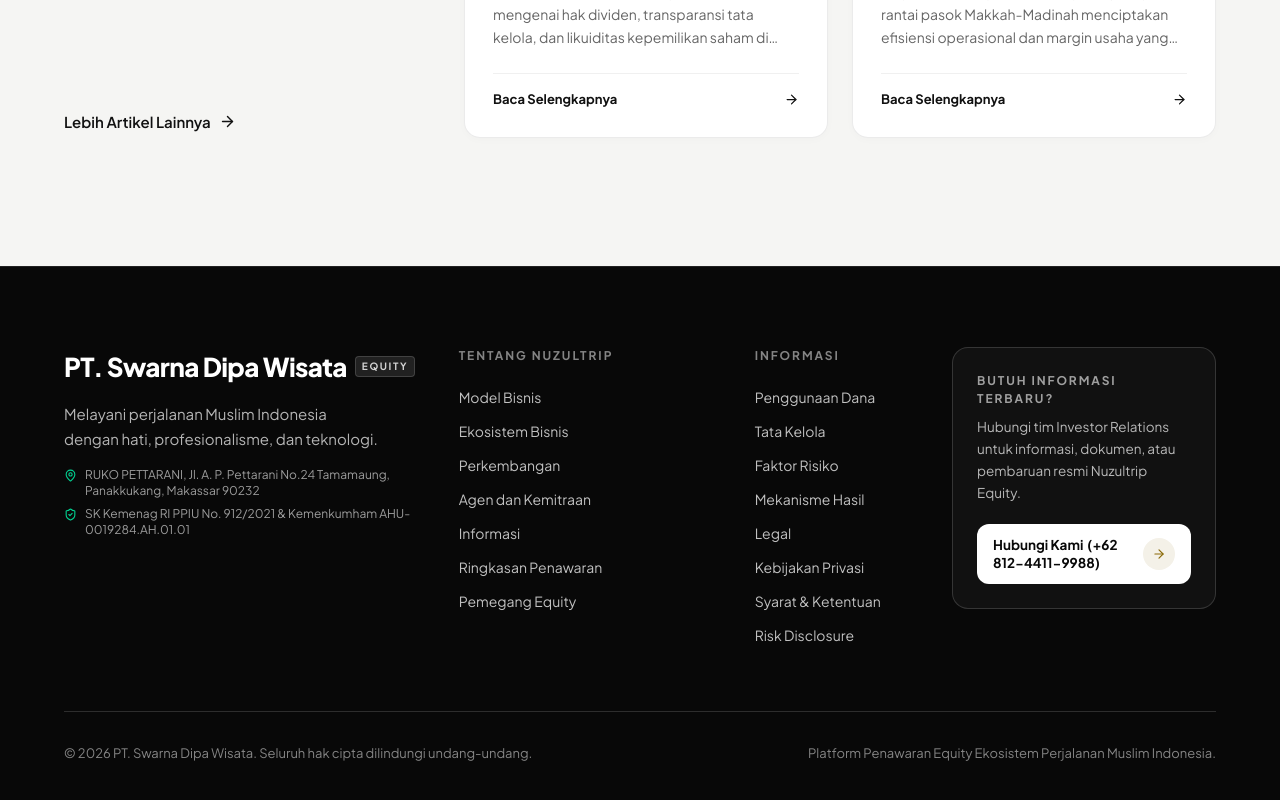
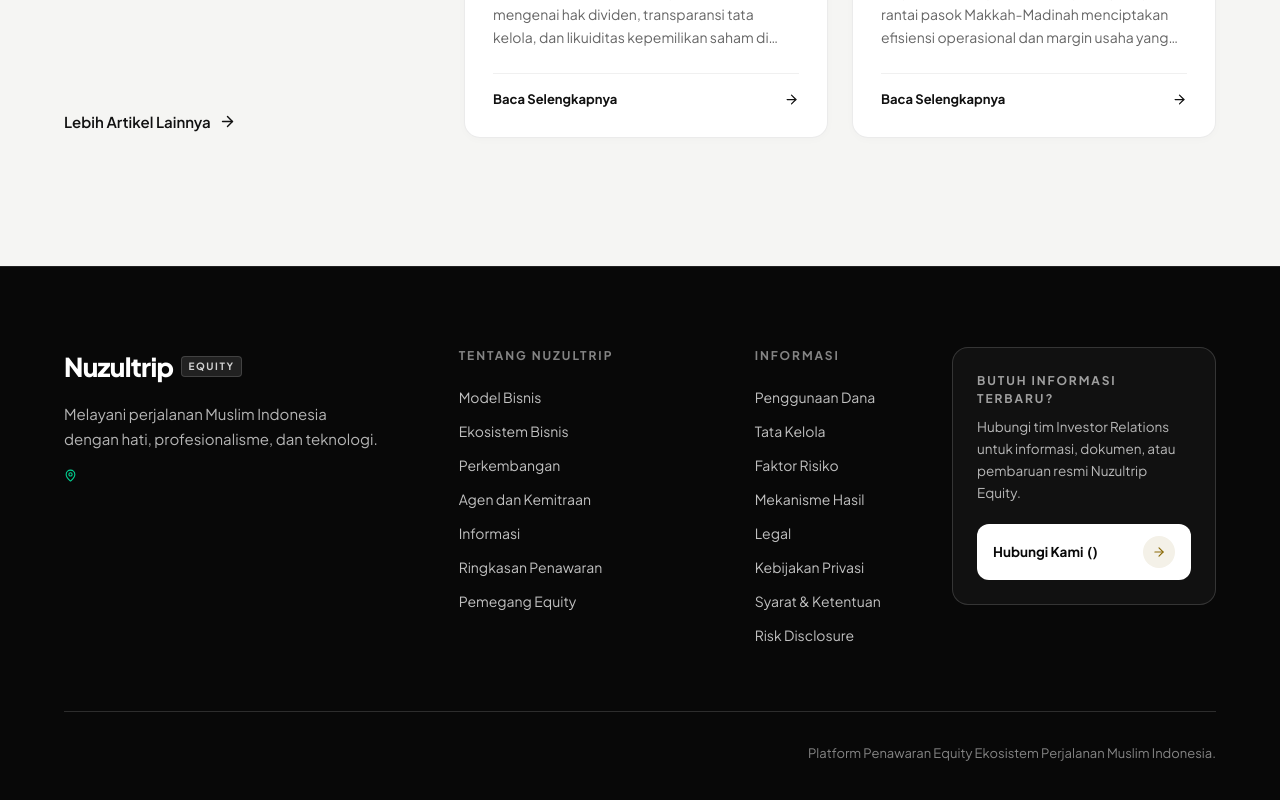
Before and after one commit to ayobisnisumrah-maker/Nuzultrip-Equity-V2, a React (Vite) app: page / in a window 1280 px wide. Shown: the part 9637-10437 px from the top of the page. Built offline with nearby package versions, Linux system fonts and the light colour scheme; no server answers; the database is empty.

Commit message:
refactor: remove localStorage authority from public footer identity

```diff
--- a/src/components/layout/Footer.tsx
+++ b/src/components/layout/Footer.tsx
@@ -1,7 +1,6 @@
 import React, { useState, useEffect } from 'react';
 import { ArrowRight, Instagram, Facebook, Disc as TikTokIcon, Phone, Mail, MapPin, ShieldCheck } from 'lucide-react';
 import { Container } from './Container';
-import { realtimeStore, PortalSettings } from '../../services/realtimeStore';
 import { loadPublicHome } from '../../services/publicPortalService';
 import { supabase } from '../../lib/supabase';
 
@@ -14,9 +13,6 @@ interface FooterProps {
 export const Footer: React.FC<FooterProps> = ({
   onOpenDetail,
 }) => {
-  const [settings, setSettings] = useState<PortalSettings>(() =>
-    realtimeStore.getPortalSettings()
-  );
   const [logoUrl, setLogoUrl] = useState('');
   const [cms, setCms] = useState<any>(null);
 
@@ -28,18 +24,10 @@ export const Footer: React.FC<FooterProps> = ({
     return()=>{active=false;if(channel&&supabase)void supabase.removeChannel(channel)};
   }, []);
 
-  useEffect(() => {
-    const update = () => {
-      setSettings(realtimeStore.getPortalSettings());
-    };
-    const unsub = realtimeStore.subscribe(update);
-    return () => unsub();
-  }, []);
-
   const normalizeLinks=(value:any,fallback:string[])=>Array.isArray(value)&&value.length?value.map((x:any)=>typeof x==='string'?{label:x}:{label:String(x?.label||''),href:String(x?.href||'')}):fallback.map(label=>({label}));
   const tentangLinks=normalizeLinks(cms?.footer_about_links,['Model Bisnis','Ekosistem Bisnis','Perkembangan','Agen dan Kemitraan','Informasi','Ringkasan Penawaran','Pemegang Equity']);
   const infoLinks=normalizeLinks(cms?.footer_info_links,['Penggunaan Dana','Tata Kelola','Faktor Risiko','Mekanisme Hasil','Legal','Kebijakan Privasi','Syarat & Ketentuan','Risk Disclosure']);
-  const contactPhone=String(cms?.contact_phone||settings.contactPhone||'');
+  const contactPhone=String(cms?.contact_phone||'');
   const socials=cms?.socials||{};
 
   return (
@@ -52,7 +40,7 @@ export const Footer: React.FC<FooterProps> = ({
             <div>
               <div className="flex items-center mb-4">
                 {logoUrl ? <img src={logoUrl} alt="Nuzultrip Equity" className="h-10 sm:h-11 w-auto max-w-[220px] object-contain" /> : <>
-                  <span className="text-[24px] sm:text-[26px] font-extrabold tracking-tight text-white">{settings.companyName.split('(')[0].trim() || 'Nuzultrip'}</span>
+                  <span className="text-[24px] sm:text-[26px] font-extrabold tracking-tight text-white">{cms?.company_name || 'Nuzultrip'}</span>
                   <span className="ml-2 text-[10px] font-bold uppercase tracking-[0.16em] px-1.5 py-0.5 rounded bg-white/10 text-white/80 border border-white/15">Equity</span>
                 </>}
               </div>
@@ -63,12 +51,12 @@ export const Footer: React.FC<FooterProps> = ({
               <div className="mt-4 text-xs text-white/60 space-y-1.5">
                 <div className="flex items-start gap-2">
                   <MapPin size={13} className="text-emerald-400 shrink-0 mt-0.5" />
-                  <span className="leading-snug">{cms?.company_address || settings.companyAddress}</span>
+                  <span className="leading-snug">{cms?.company_address || ''}</span>
                 </div>
-                {(cms?.company_license || settings.companyLicensePpiu) && (
+                {cms?.company_license && (
                   <div className="flex items-start gap-2">
                     <ShieldCheck size={13} className="text-emerald-400 shrink-0 mt-0.5" />
-                    <span className="leading-snug">{cms?.company_license || settings.companyLicensePpiu}</span>
+                    <span className="leading-snug">{cms.company_license}</span>
                   </div>
                 )}
               </div>
@@ -175,7 +163,7 @@ export const Footer: React.FC<FooterProps> = ({
 
         {/* Bottom Bar: Copyright & Compliance */}
         <div className="pt-8 flex flex-col sm:flex-row items-center justify-between gap-4 text-[13px] text-white/50">
-          <p>{cms?.footer_copyright || settings.footerCopyright || '© 2026 PT. Swarna Dipa Wisata. All Rights Reserved.'}</p>
+          <p>{cms?.footer_copyright || ''}</p>
           <div className="flex items-center gap-4 text-center sm:text-right">
             <span>{cms?.footer_bottom_text || 'Platform Penawaran Equity Ekosistem Perjalanan Muslim Indonesia.'}</span>
           </div>
```
